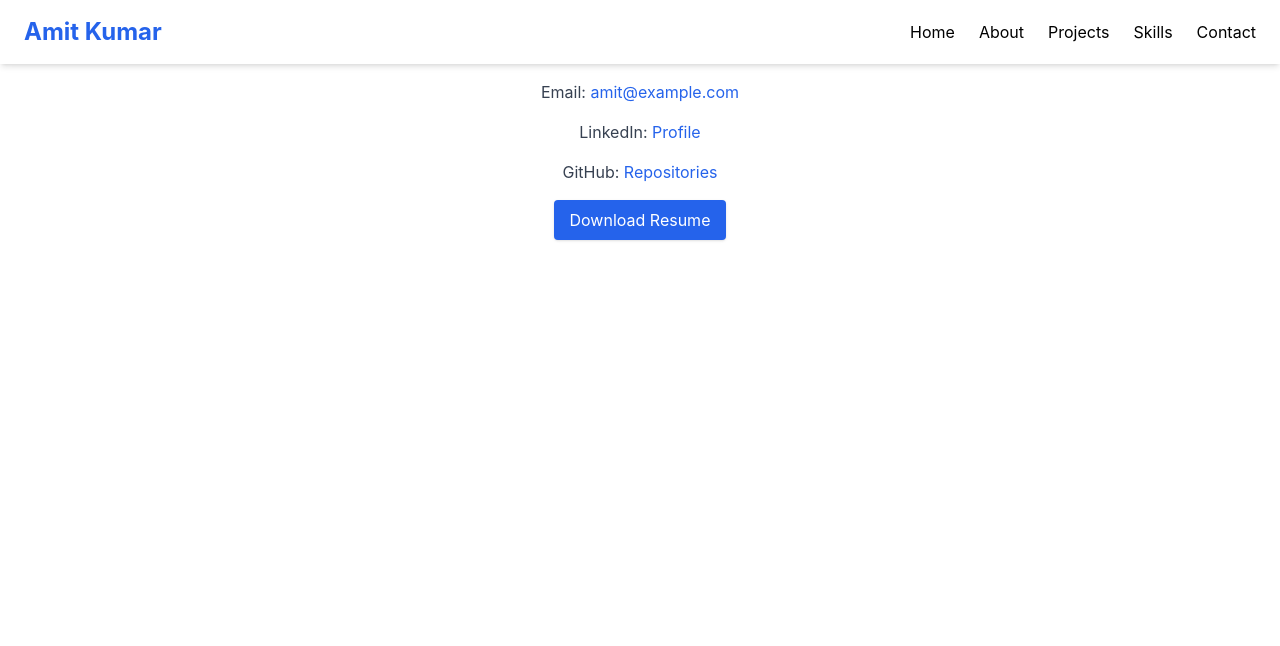
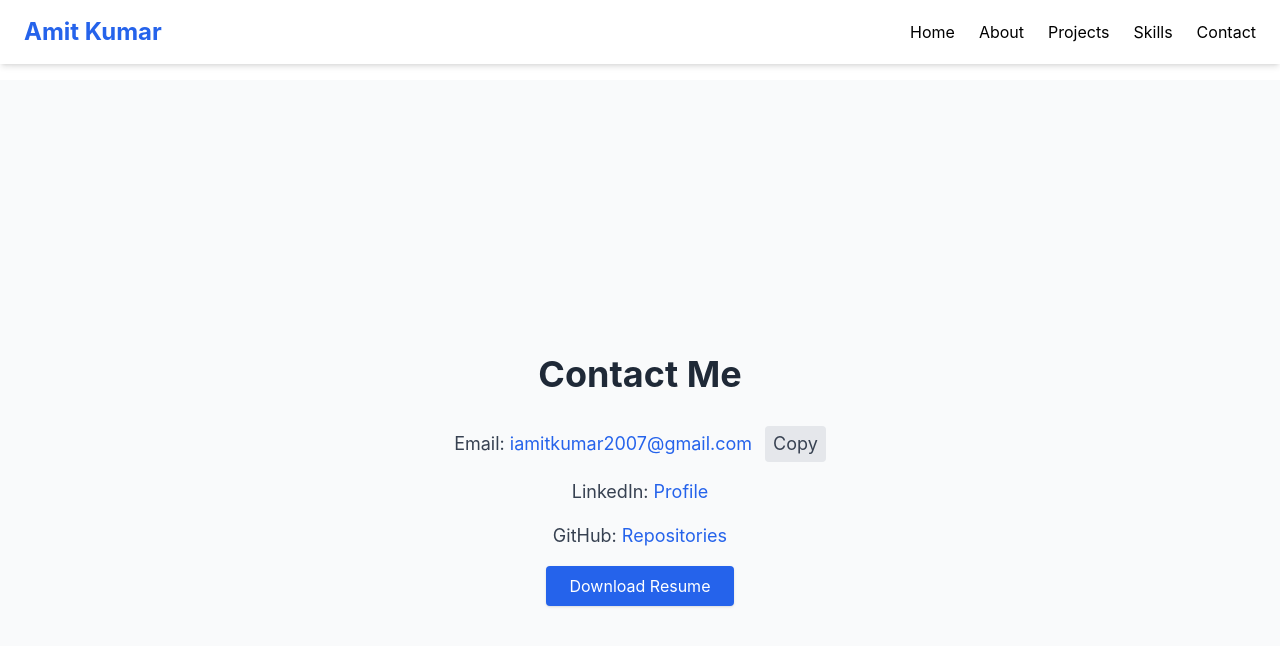
Before and after one commit to AMITROCKSTAR/Portfolio_Website, a React (Create React App) app in the folder my-portfolio/: page /contact in a window 1280 px wide. Shown: the top 646 px of the page. Built offline with nearby package versions, Linux system fonts and the light colour scheme.

Commit message:
Resume download option attatched

```diff
--- a/my-portfolio/src/components/About.jsx
+++ b/my-portfolio/src/components/About.jsx
@@ -3,12 +3,12 @@ import PageWrapper from './Page_wrapper';
 const About = () => (
 <PageWrapper>
   <div className="flex flex-col md:flex-row items-center max-w-4xl mx-auto gap-6">
-  <img src="/profile.jpg" alt="Amit Kumar" className="w-40 h-40 md:w-48 md:h-48 rounded-full shadow-lg"/>
+  <img src="/My_photo.jpg" alt="Amit Kumar" className="w-40 h-40 md:w-48 md:h-48 rounded-full shadow-lg"/>
   <div>
     <p className="text-gray-700 leading-relaxed text-center md:text-left">
       I am a passionate AI and Web Developer with experience in React, Python, and Machine Learning...
     </p>
-    <a href="/resume.pdf" download className="mt-4 inline-block px-4 py-2 bg-blue-600 text-white rounded shadow hover:bg-blue-700 transition">
+    <a href="/Amit_K_AI_resume.pdf" download className="mt-4 inline-block px-4 py-2 bg-blue-600 text-white rounded shadow hover:bg-blue-700 transition">
       Download Resume
     </a>
   </div>
--- a/my-portfolio/src/components/Contact.jsx
+++ b/my-portfolio/src/components/Contact.jsx
@@ -1,16 +1,76 @@
-import React from 'react';
+import React from "react";
 import PageWrapper from './Page_wrapper';
-const Contact = () => (
-  <PageWrapper><div className="max-w-xl mx-auto text-center space-y-4 text-gray-700">
-  <p>Email: <a href="mailto:amit@example.com" className="text-blue-600 hover:underline">amit@example.com</a></p>
-  <p>LinkedIn: <a href="https://linkedin.com/in/amit" className="text-blue-600 hover:underline">Profile</a></p>
-  <p>GitHub: <a href="https://github.com/amit" className="text-blue-600 hover:underline">Repositories</a></p>
-  <a href="/resume.pdf" download className="mt-4 inline-block px-4 py-2 bg-blue-600 text-white rounded shadow hover:bg-blue-700 transition">
-    Download Resume
-  </a>
-</div>
-</PageWrapper>
+const Contact = () => {
+  const email = "iamitkumar2007@gmail.com";
 
-);
+  const copyEmail = () => {
+    navigator.clipboard.writeText(email);
+    alert("Email copied to clipboard!");
+  };
+
+  return (
+    <PageWrapper>    <section
+      id="contact"
+      className="min-h-screen flex flex-col justify-center items-center p-8 bg-gray-50"
+    >
+      <h2 className="text-4xl font-bold mb-8 text-gray-800">Contact Me</h2>
+
+      <div className="space-y-4 text-center">
+        {/* Email */}
+        <p className="text-lg text-gray-700">
+          Email:{" "}
+          <a
+            href={`mailto:${email}`}
+            className="text-blue-600 hover:underline"
+          >
+            {email}
+          </a>{" "}
+          <button
+            onClick={copyEmail}
+            className="ml-2 px-2 py-1 bg-gray-200 rounded hover:bg-gray-300 transition"
+          >
+            Copy
+          </button>
+        </p>
+
+        {/* LinkedIn */}
+        <p className="text-lg text-gray-700">
+          LinkedIn:{" "}
+          <a
+            href="https://www.linkedin.com/in/amit-kumar-ak9889"
+            target="_blank"
+            rel="noopener noreferrer"
+            className="text-blue-600 hover:underline"
+          >
+            Profile
+          </a>
+        </p>
+
+        {/* GitHub */}
+        <p className="text-lg text-gray-700">
+          GitHub:{" "}
+          <a
+            href="https://github.com/AMITROCKSTAR"
+            target="_blank"
+            rel="noopener noreferrer"
+            className="text-blue-600 hover:underline"
+          >
+            Repositories
+          </a>
+        </p>
+
+        {/* Resume download */}
+        <a
+          href="/Amit_K_AI_resume.pdf"
+          download
+          className="mt-4 inline-block px-6 py-2 bg-blue-600 text-white rounded shadow hover:bg-blue-700 transition"
+        >
+          Download Resume
+        </a>
+      </div>
+    </section></PageWrapper>
+
+  );
+};
 
 export default Contact;
--- a/my-portfolio/src/components/Hero.jsx
+++ b/my-portfolio/src/components/Hero.jsx
@@ -9,7 +9,7 @@ const Hero = () => (
     AI & Web Developer | Tech Enthusiast
   </p>
   <div className="flex flex-col sm:flex-row gap-4">
-    <a href="/resume.pdf" download className="px-6 py-3 bg-white text-blue-600 font-semibold rounded shadow-lg hover:bg-gray-100 transition">
+    <a href="/Amit_K_AI_resume.pdf" download className="px-6 py-3 bg-white text-blue-600 font-semibold rounded shadow-lg hover:bg-gray-100 transition">
       Download Resume
     </a>
     <a href="/contact" className="px-6 py-3 bg-blue-600 text-white font-semibold rounded shadow-lg hover:bg-blue-700 transition">
```
Also changed, not shown: my-portfolio/public/My_photo.jpg (added), 1 other file (tests, documents, lock files or other folders).
